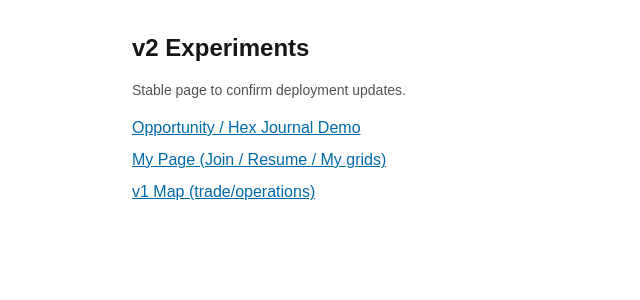
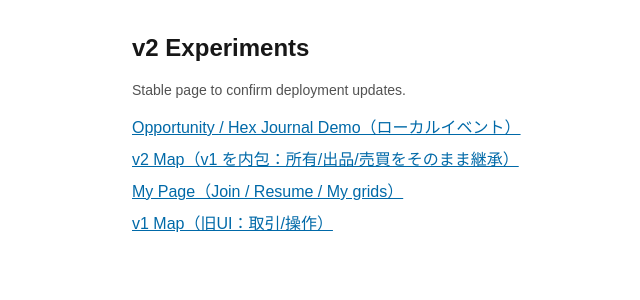
Before and after one commit to hideosuzuki2024fx-blip/mars-grid-demo, a Next.js app: page /v2 in a window 1280 px wide. Shown: the top 300 px of the page, without its empty margins (172-812 px from the left). Built offline with nearby package versions, Linux system fonts and the light colour scheme.

Commit message:
v2 index: add link to /v2/map (embed v1)

```diff
--- a/app/v2/page.tsx
+++ b/app/v2/page.tsx
@@ -8,17 +8,22 @@ export default function V2IndexPage() {
         <ul className="space-y-2">
           <li>
             <a className="text-sky-700 underline" href="/v2/opportunity">
-              Opportunity / Hex Journal Demo
+              Opportunity / Hex Journal Demo（ローカルイベント）
+            </a>
+          </li>
+          <li>
+            <a className="text-sky-700 underline" href="/v2/map">
+              v2 Map（v1 を内包：所有/出品/売買をそのまま継承）
             </a>
           </li>
           <li>
             <a className="text-sky-700 underline" href="/v2/me">
-              My Page (Join / Resume / My grids)
+              My Page（Join / Resume / My grids）
             </a>
           </li>
           <li>
             <a className="text-sky-700 underline" href="/v1/map">
-              v1 Map (trade/operations)
+              v1 Map（旧UI：取引/操作）
             </a>
           </li>
         </ul>
```
